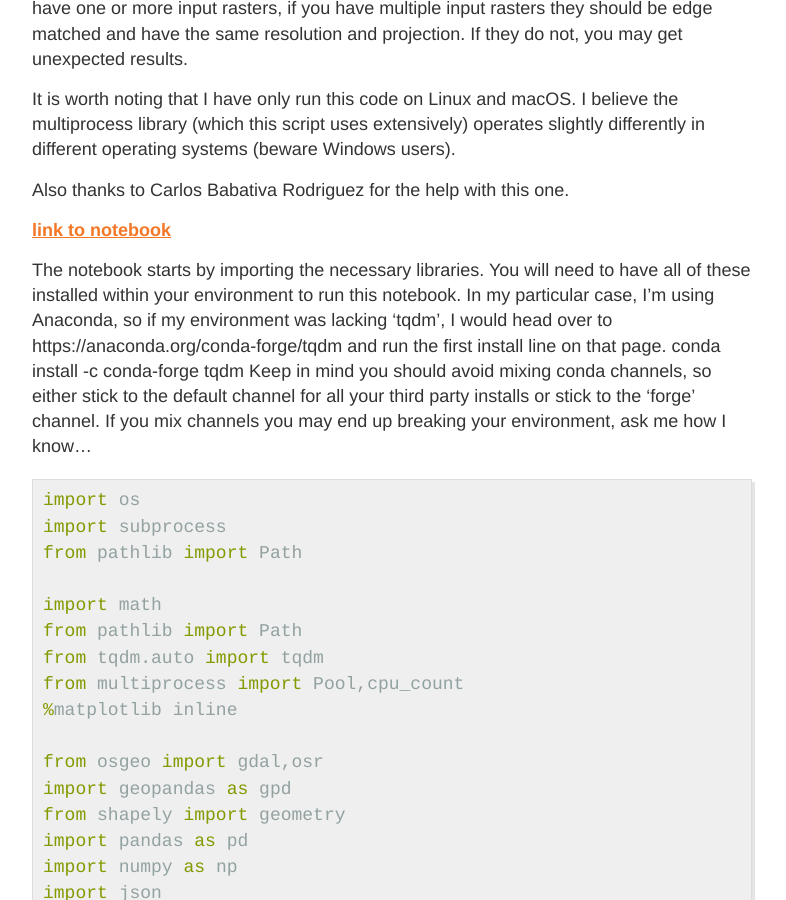
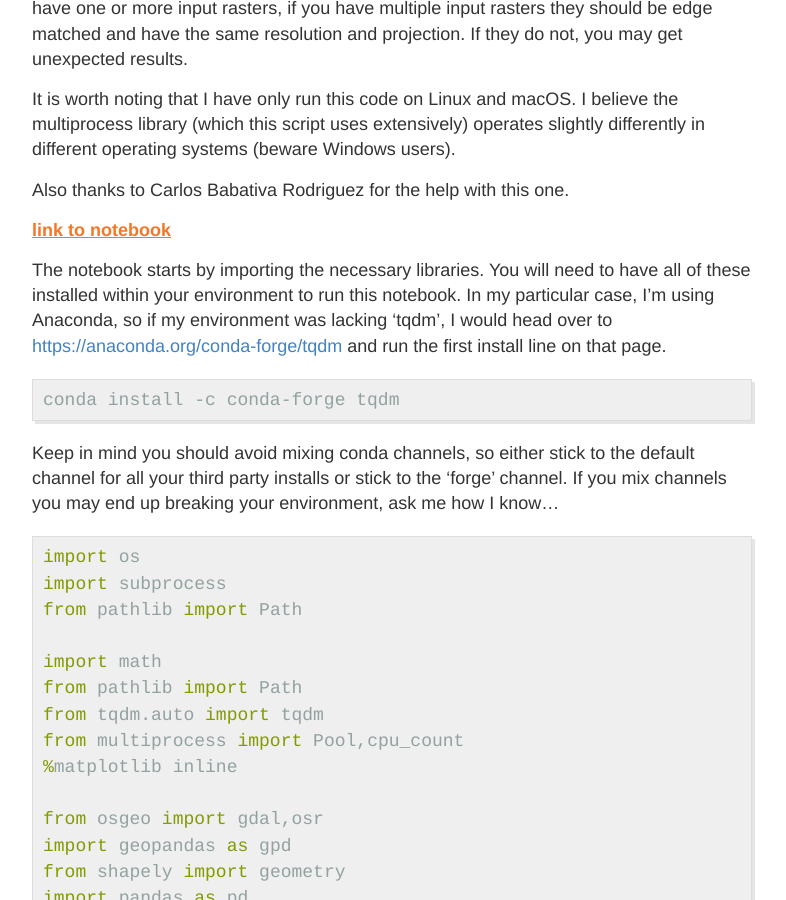
Before and after one commit to DPIRD-DMA/blog, a Jekyll site: the page built from docs/_posts/2022-01-04-How-to-efficiently-create-millions-of-overlapping-raster-tiles.md, in a window 1280 px wide and 900 px high, scrolled down 614 px. Shown: the whole window, without its empty margins (248-1034 px from the left). Built offline with Jekyll 4.4.1, drawn with Linux system fonts in a browser that asks for light colours.

Commit message:
fixed link and added formatting for conda install

```diff
--- a/docs/_posts/2022-01-04-How-to-efficiently-create-millions-of-overlapping-raster-tiles.md
+++ b/docs/_posts/2022-01-04-How-to-efficiently-create-millions-of-overlapping-raster-tiles.md
@@ -12,8 +12,12 @@ Also thanks to Carlos Babativa Rodriguez for the help with this one.
 
 <a class="jn" href="https://github.com/DPIRD-DMA/blog/blob/master/notebooks/How%20to%20efficiently%20create%20millions%20of%20overlapping%20raster%20tiles.ipynb">link to notebook</a>
 
-The notebook starts by importing the necessary libraries. You will need to have all of these installed within your environment to run this notebook. In my particular case, I’m using Anaconda, so if my environment was lacking ‘tqdm’, I would head over to https://anaconda.org/conda-forge/tqdm and run the first install line on that page.
+The notebook starts by importing the necessary libraries. You will need to have all of these installed within your environment to run this notebook. In my particular case, I’m using Anaconda, so if my environment was lacking ‘tqdm’, I would head over to <a href="https://anaconda.org/conda-forge/tqdm">https://anaconda.org/conda-forge/tqdm</a> and run the first install line on that page.
+
+{% highlight shell_session %}
 conda install -c conda-forge tqdm
+{% endhighlight %}
+
 Keep in mind you should avoid mixing conda channels, so either stick to the default channel for all your third party installs or stick to the ‘forge’ channel. If you mix channels you may end up breaking your environment, ask me how I know...
 
 {% highlight python %}
```
